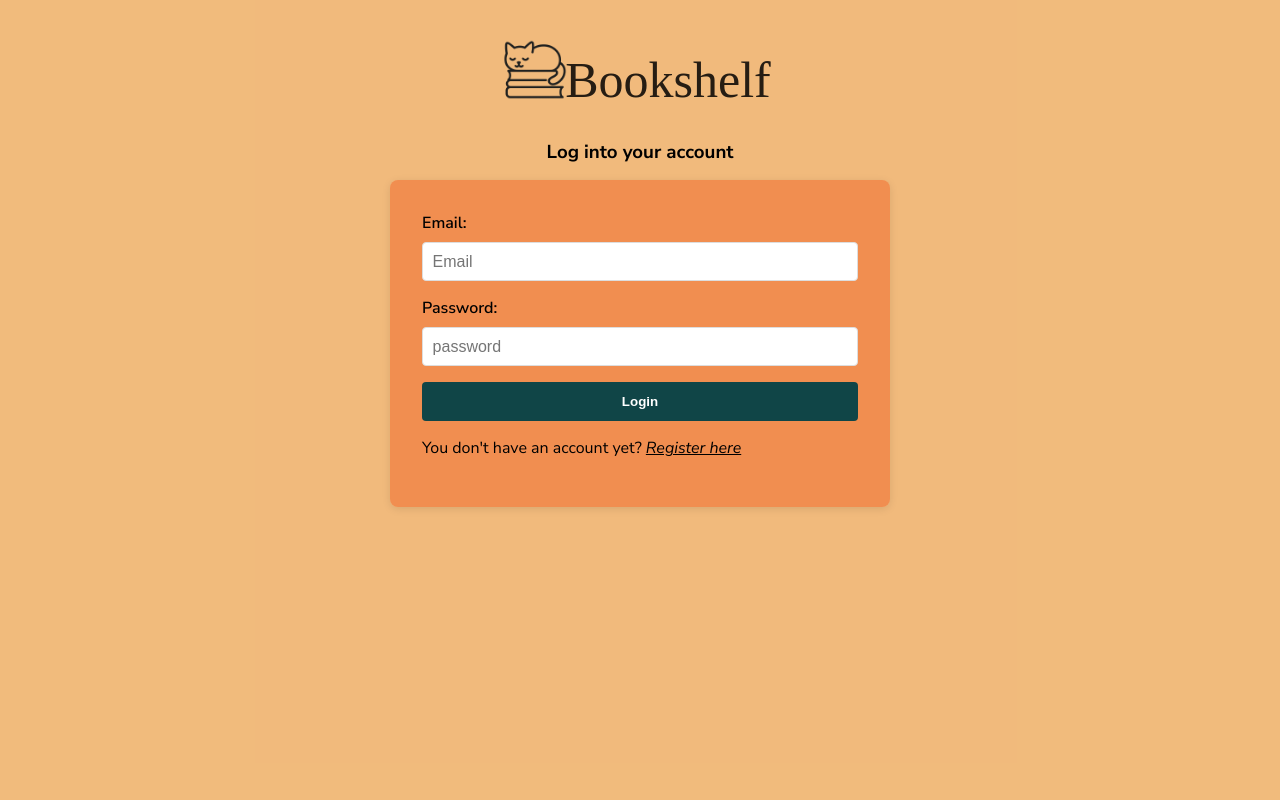
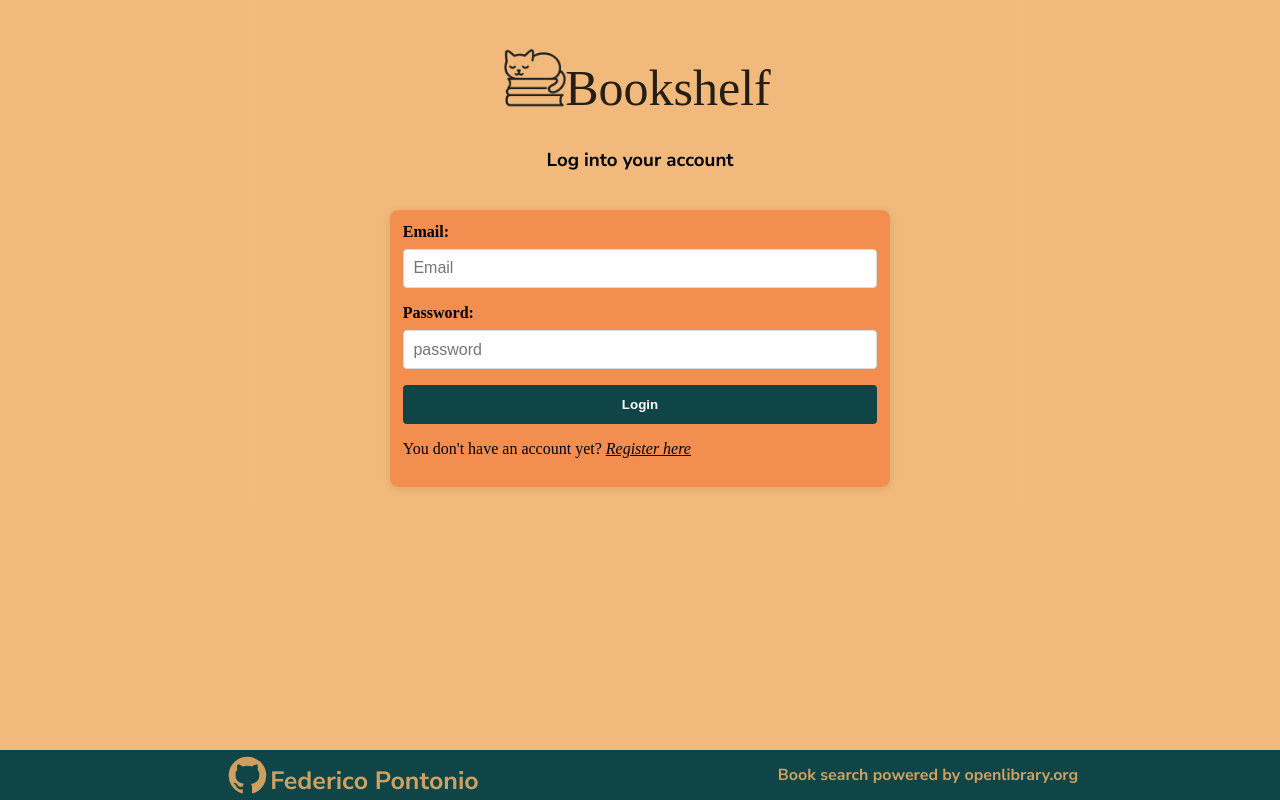
Before and after one commit to FedericoPontonio/bookshelfFrontend, an Angular app: page /login in a window 1280 px wide. Built offline with nearby package versions, Linux system fonts and the light colour scheme; a web font is replaced by a local one.

Commit message:
Adds footer and changes tab icon

```diff
--- a/src/app/app.component.html
+++ b/src/app/app.component.html
@@ -1 +1,15 @@
-<router-outlet></router-outlet>
+<div class="app-container">
+    <div class="content">
+        <router-outlet></router-outlet>
+    </div>
+
+    <footer>
+        <a href="https://github.com/FedericoPontonio">
+            <svg width="45px" height="45px" viewBox="0 0 24 24" xmlns="http://www.w3.org/2000/svg" fill="#efaf66da"><g id="SVGRepo_bgCarrier" stroke-width="0"></g><g id="SVGRepo_tracerCarrier" stroke-linecap="round" stroke-linejoin="round"></g><g id="SVGRepo_iconCarrier"> <title>github</title> <rect width="24" height="24" fill="none"></rect> <path d="M12,2A10,10,0,0,0,8.84,21.5c.5.08.66-.23.66-.5V19.31C6.73,19.91,6.14,18,6.14,18A2.69,2.69,0,0,0,5,16.5c-.91-.62.07-.6.07-.6a2.1,2.1,0,0,1,1.53,1,2.15,2.15,0,0,0,2.91.83,2.16,2.16,0,0,1,.63-1.34C8,16.17,5.62,15.31,5.62,11.5a3.87,3.87,0,0,1,1-2.71,3.58,3.58,0,0,1,.1-2.64s.84-.27,2.75,1a9.63,9.63,0,0,1,5,0c1.91-1.29,2.75-1,2.75-1a3.58,3.58,0,0,1,.1,2.64,3.87,3.87,0,0,1,1,2.71c0,3.82-2.34,4.66-4.57,4.91a2.39,2.39,0,0,1,.69,1.85V21c0,.27.16.59.67.5A10,10,0,0,0,12,2Z"></path> </g></svg>
+            <div style="font-size: 25px;">Federico Pontonio</div>
+        </a>
+        <a href="https://openlibrary.org/">
+            <p>Book search powered by<strong> openlibrary.org</strong></p>
+        </a>
+    </footer>
+</div>
--- a/src/app/pages/login/login.component.css
+++ b/src/app/pages/login/login.component.css
@@ -1,8 +1,8 @@
 /* Container centering */
 form {
+  width: 80%;
     max-width: 500px;
-    margin: 5rem auto;
-    padding: 2rem;
+    padding: 1%;
     border-radius: 8px;
     background-color: var(--colorTwo);
     box-shadow: 0 2px 8px rgba(0, 0, 0, 0.1);
@@ -84,7 +84,11 @@ form {
 
   .loginSignupBody {
     background-color: var(--colorOne);
-    height: 100vh;
+    height: 100%;
+    display: flex;
+    flex-direction: column;
+    align-items: center;
+    gap: clamp(5px, 40px, 40px);
   }
 
   a {
@@ -98,4 +102,6 @@ form {
 
   #pageDescription {
     height: 100px;
+    justify-content: center;
+    margin-top: 50px;
   }
--- a/src/app/pages/main-view/main-view.component.css
+++ b/src/app/pages/main-view/main-view.component.css
@@ -27,7 +27,6 @@
 .mainComponentRoot {
     display: grid;
     grid-template-columns: 3fr 1fr;
-    height: 97vh;
 }
 
 /* #pageDescription {
--- a/src/app/pages/main-view/main-view.component.html
+++ b/src/app/pages/main-view/main-view.component.html
@@ -13,7 +13,7 @@
         <img src="assets/icon.png" alt="gnatto">
         <div>Bookshelf</div>
       </div>
-      <h3>Visualize and manage your saved books</h3>
+      <h3>Visualize and manage your books</h3>
     </div>
     <div  class="savedBooksDisplay" *ngIf="userSavedBooks.length; else noBooks">
       <div (click)="openModal(book)" class="bookCell"  *ngFor="let book of userSavedBooks">
--- a/src/index.html
+++ b/src/index.html
@@ -5,7 +5,7 @@
   <title>Bookshelf</title>
   <base href="/">
   <meta name="viewport" content="width=device-width, initial-scale=1">
-  <link rel="icon" type="image/x-icon" href="assets/icon1.png">
+  <link rel="icon" type="image/x-icon" href="assets/bookIcon.png">
 
   <!-- Google Fonts -->
   <link rel="preconnect" href="https://fonts.googleapis.com">
--- a/src/styles.css
+++ b/src/styles.css
@@ -3,9 +3,24 @@ button:hover {
     cursor: pointer;
 }
 
-body {
-    margin: 0px;
-    font-family: var(--subtitle-font);
+html, body {
+  height: 100%;
+  margin: 0;
+  display: flex;
+  flex-direction: column;
+}
+
+/* Main container for the app */
+.app-container {
+  display: flex;
+  flex-direction: column;
+  min-height: 100vh; /* Ensure it takes up the full viewport height */
+  height: 100%;
+}
+
+/* Content area grows to fill available space */
+.content {
+  flex: 1; /* Pushes the footer to the bottom */
 }
 :root {
     --title-font: 'Fredericka the Great', cursive;
@@ -14,6 +29,9 @@ body {
     --colorOne: #efaf66da;
     --colorTwo: rgba(242, 136, 75, 0.879);
     --colorThree: #104547;
+    display: flex;
+    flex-direction: column;
+    justify-content: stretch;
   }
   #pageDescription {
     display: flex;
@@ -55,3 +73,26 @@ body {
       transform: rotate(360deg);
     }
   }
+
+  footer {
+    height: 50px;
+    background-color: var(--colorThree);
+    color: var(--colorOne);
+    display: grid;
+    grid-template-columns: 1fr 1fr;
+    align-items: center;
+    justify-items: center;
+    padding-left: 5%;
+    padding-right: 5%;
+    font-family: var(--subtitle-font);
+    font-weight: bold;
+  }
+  footer>a {
+    display: flex;
+    align-items: end;
+    color: inherit;
+    text-decoration: none;
+  }
+  footer>a>p {
+    margin: 0px;
+  }
```
Also changed, not shown: notes.txt, src/assets/bookIcon.png (added).
